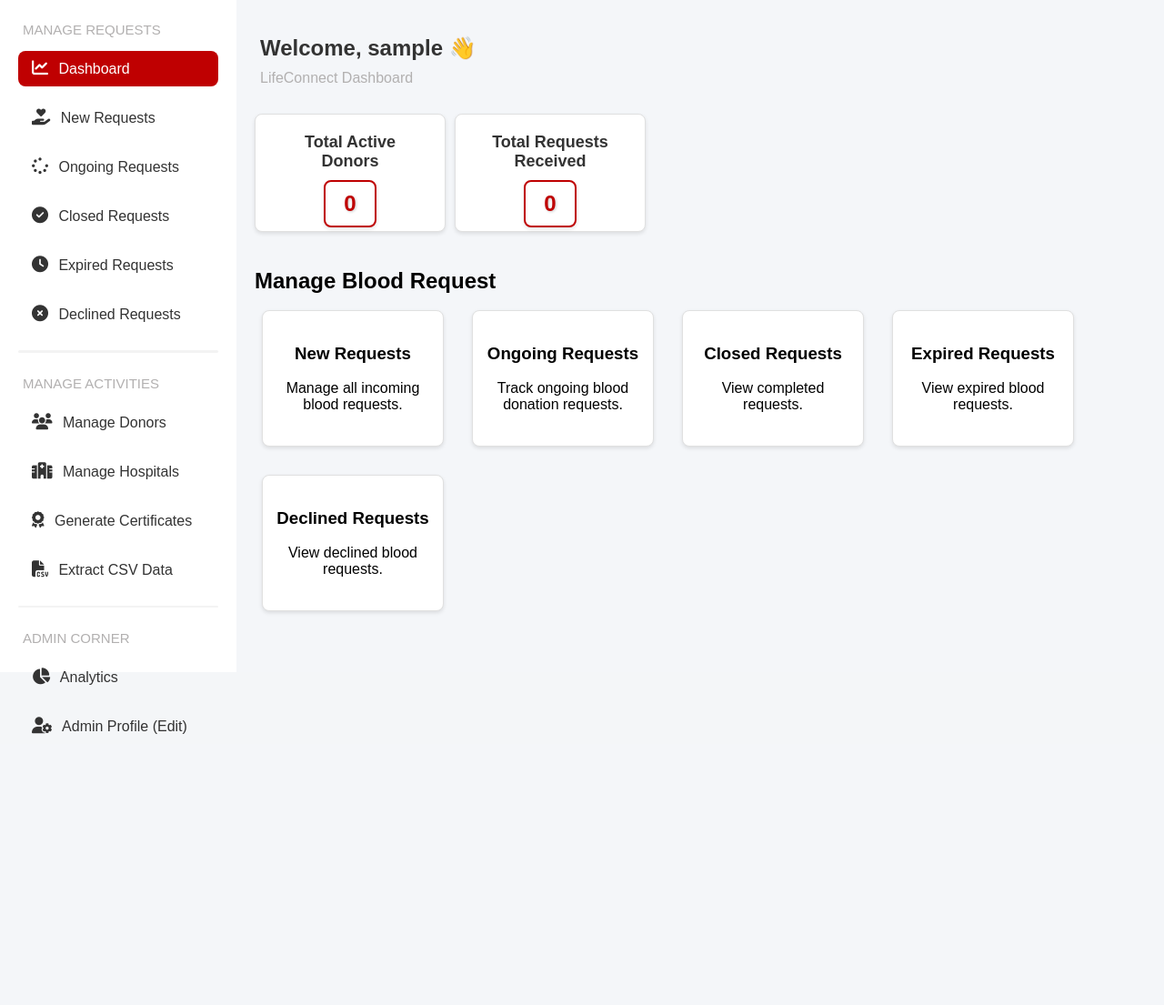
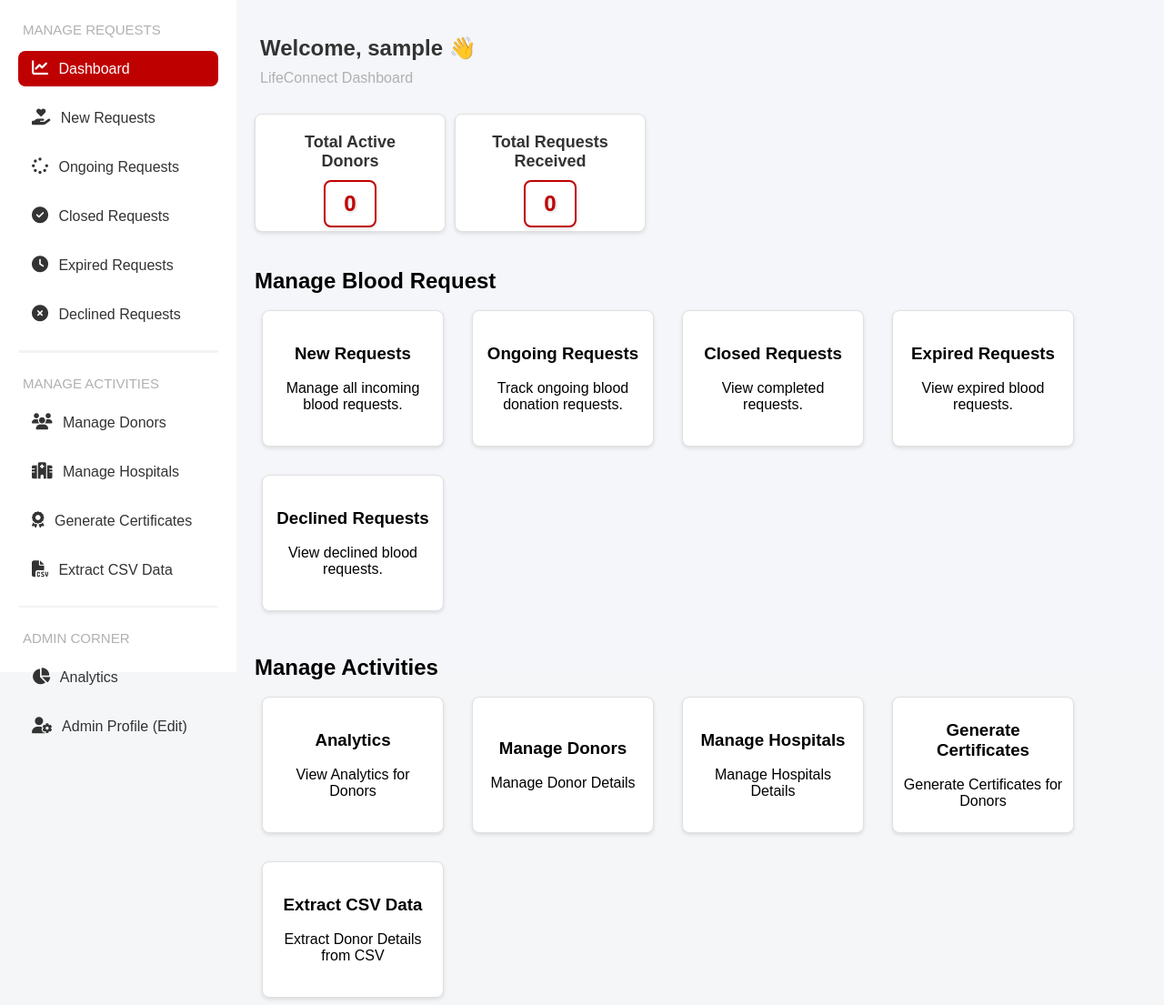
Before and after one commit to Siddharth-magesh/YouthRedCross-BloodRequest, a Flask app: page /admin/render_main_admin_page in a window 1280 px wide. Shown: the part 61-1166 px from the top of the page at 91% size. Before the commit the page ends 868 px from the top, so only its background shows below. Run offline with Flask 3, Linux system fonts and the light colour scheme; the visitor is signed in with stand-in values (Sample User, id 1).

Commit message:
added activities section to desktops

```diff
--- a/app/static/css/admin_dashboard.css
+++ b/app/static/css/admin_dashboard.css
@@ -401,3 +401,13 @@ body {
     font-size: 12px; /* Adjust font size */
   }
 }
+
+.category.manage-activities {
+  display: block;
+}
+
+@media (max-width: 768px) {
+  .category.manage-activities {
+    display: none;
+  }
+}
--- a/app/templates/admin_dashboard.html
+++ b/app/templates/admin_dashboard.html
@@ -98,7 +98,7 @@ Request Dashboard{% endblock %} {% block customCSS %}
   </section>
 
   <!-- Second Category: Manage Activities -->
-  <!-- <section class="category">
+  <section class="category manage-activities">
     <h2>Manage Activities</h2>
     <div class="tiles">
       <a href="{{ url_for('admin.render_analytics_page') }}" class="tile-link">
@@ -146,6 +146,6 @@ Request Dashboard{% endblock %} {% block customCSS %}
         </div>
       </a>
     </div>
-  </section> -->
+  </section>
 </main>
 {% endblock %}
```
